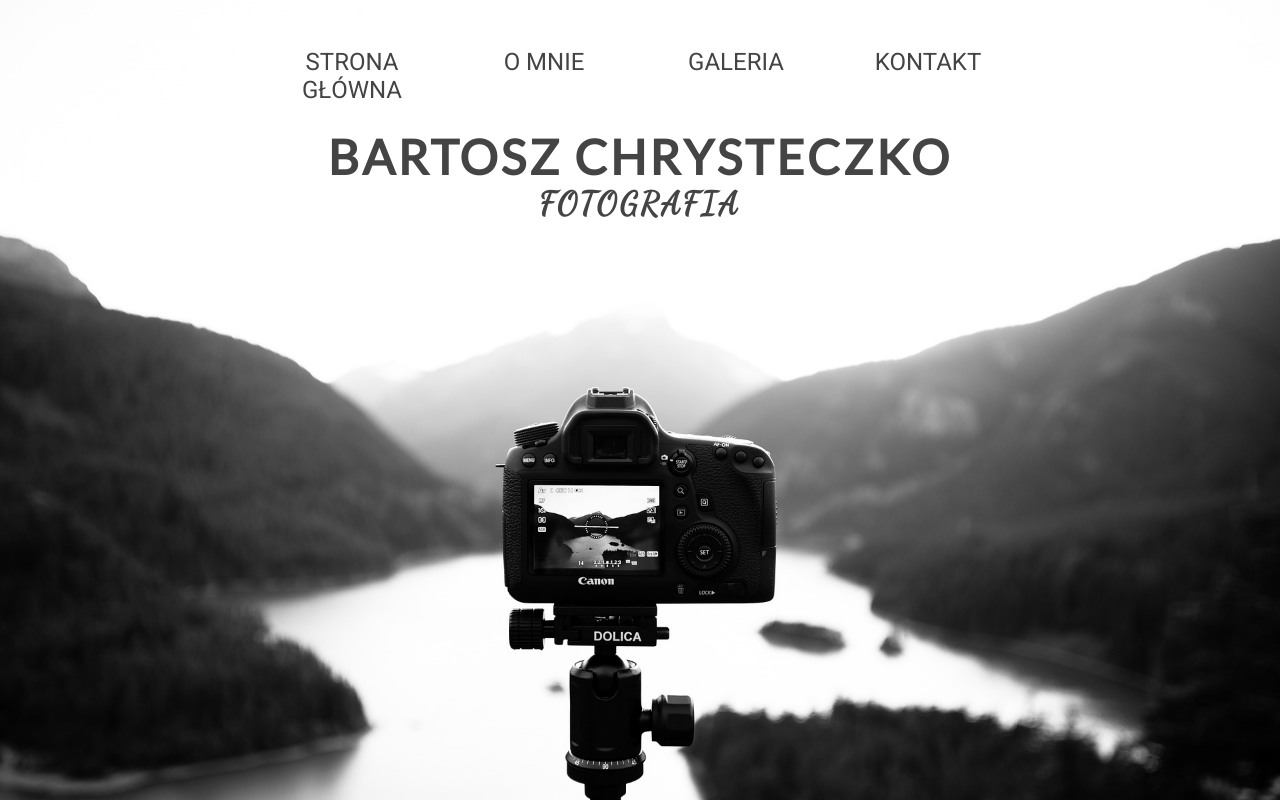
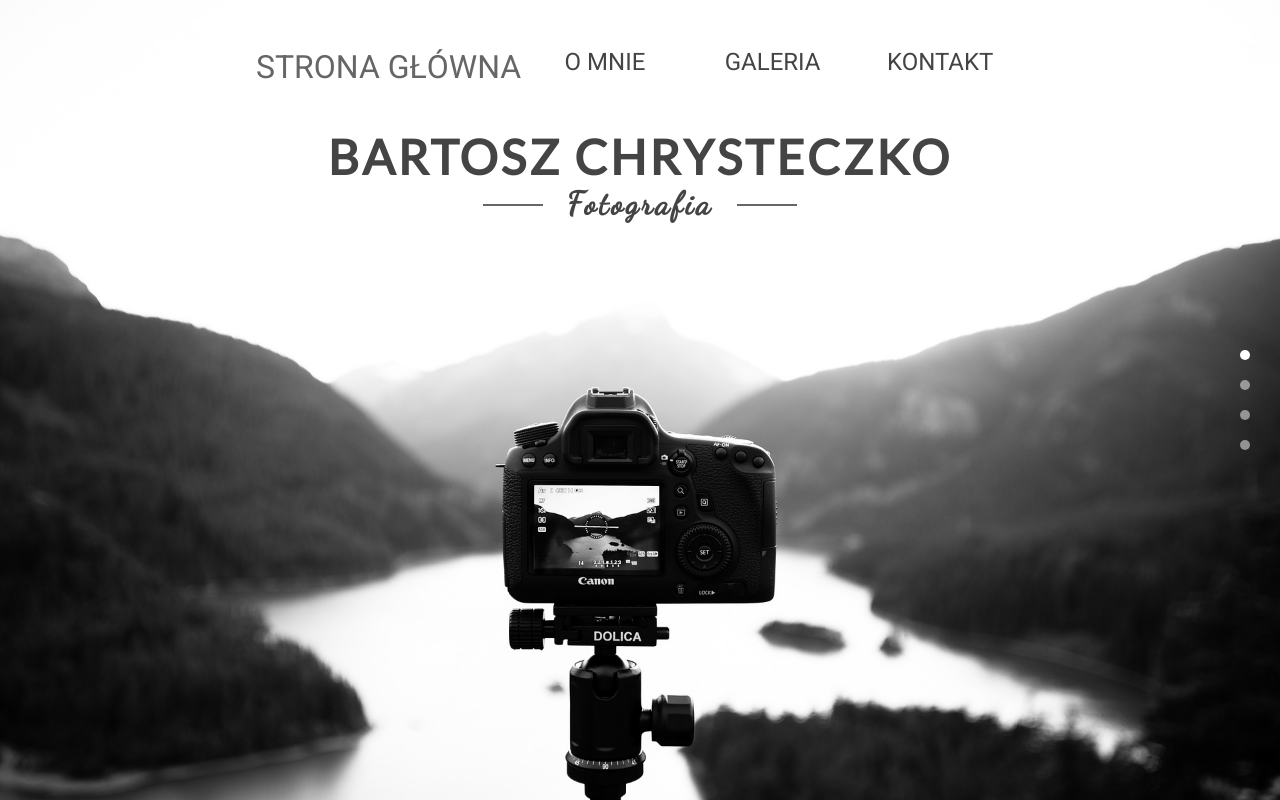
Before and after one commit to erykslocinski/photographer-landing-page, a plain HTML site: page index.html in a window 1280 px wide. Drawn offline with Linux system fonts and the light colour scheme.

Commit message:
First page done

```diff
--- a/css/style.css
+++ b/css/style.css
@@ -40,10 +40,13 @@ nav.main ul {
   list-style: none;
   display: flex;
   flex-direction: row;
+  /* justify-content: space-evenly; */
 }
 
 nav.main li {
   flex-basis: 25%;
+  white-space: nowrap;
+  /* flex: 1; */
 }
 
 nav.main a {
@@ -54,6 +57,13 @@ nav.main a {
   text-decoration: none;
   font-family: 'Roboto', Arial, sans-serif;
   text-transform: uppercase;
+  transition: .2s linear;
+}
+
+nav.main a:hover,
+nav.main .main-active {
+  font-size: 2rem;
+  color: #666;
 }
 
 /* End main-menu */
@@ -69,16 +79,18 @@ div.logo {
   top: 10vh;
   left: 50%;
   transform: translateX(-50%);
-  width: 100%;
+  width: 60%;
 }
 
-.animate-border {
+div.logo::after {
+  content: "";
+  display: block;
   border-bottom: 3px solid black;
   width: 0;
-  margin: 0 auto;
+  margin: 10px auto;
 }
 
-div.logo:hover>.animate-border {
+div.logo:hover::after {
   animation: animate-logo 1s both;
 }
 
@@ -91,12 +103,12 @@ div.logo:hover>.animate-border {
 
   25% {
     border-bottom: 3px solid #999;
-    width: 60%;
+    width: 100%;
     color: #999;
   }
 
   100% {
-    width: 36%;
+    width: 60%;
     color: #444;
   }
 }
@@ -113,11 +125,13 @@ div.logo h1 a {
 }
 
 div.logo h1 a span {
+  position: relative;
   display: block;
   font-size: 2rem;
   text-align: center;
   color: #444;
   text-decoration: none;
+  text-transform: none;
   font-family: 'Dancing Script', cursive;
 }
 
@@ -128,7 +142,7 @@ div.logo:hover a span {
 
 @keyframes animate-logo-color {
   0% {
-    color: #444 !important;
+    color: #444;
   }
 
   25% {
@@ -139,3 +153,50 @@ div.logo:hover a span {
     color: #444;
   }
 }
+
+div.logo span::before,
+div.logo span::after {
+  content: "";
+  display: inline-block;
+  margin: 0 1.5rem 0.5rem;
+  width: 60px;
+  height: 2px;
+  background-color: #666;
+}
+
+/* End logo */
+
+/* Start aside */
+aside {
+  position: fixed;
+  top: 50%;
+  right: 30px;
+  transform: translateY(-50%);
+}
+
+aside ul {
+  list-style: none;
+  display: flex;
+  flex-direction: column;
+  /* justify-content: space-evenly; */
+}
+
+aside li {
+  flex-basis: 25%;
+  white-space: nowrap;
+  /* flex: 1; */
+}
+
+aside a {
+  display: block;
+  width: 10px;
+  height: 10px;
+  border-radius: 50%;
+  background-color: #fff;
+  opacity: 0.5;
+  margin: 10px 0;
+}
+
+aside a.active {
+  opacity: 1;
+}
--- a/index.html
+++ b/index.html
@@ -15,7 +15,7 @@
     <header>
       <nav class="main">
         <ul>
-          <li><a href="#">Strona główna</a></li>
+          <li><a href="#" class="main-active">Strona główna</a></li>
           <li><a href="#">O mnie</a></li>
           <li><a href="#">Galeria</a></li>
           <li><a href="#">Kontakt</a></li>
@@ -24,13 +24,12 @@
       <section>
         <div class="logo">
           <h1><a href="#">Bartosz Chrysteczko<span>Fotografia</span></a></h1>
-          <div class="animate-border"></div>
         </div>
       </section>
       <aside>
         <nav>
           <ul>
-            <li><a href="#"></a></li>
+            <li><a href="#" class="active"></a></li>
             <li><a href="#"></a></li>
             <li><a href="#"></a></li>
             <li><a href="#"></a></li>
```
